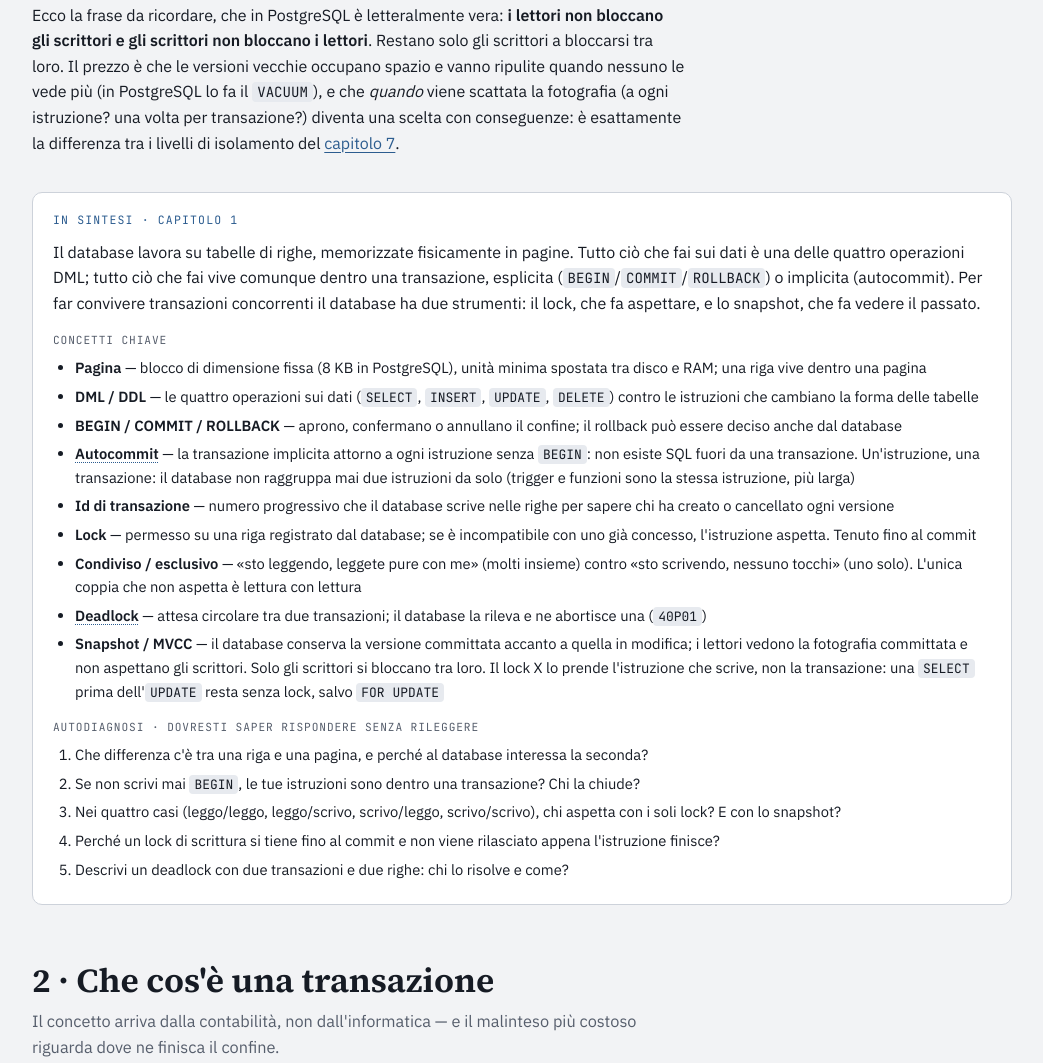
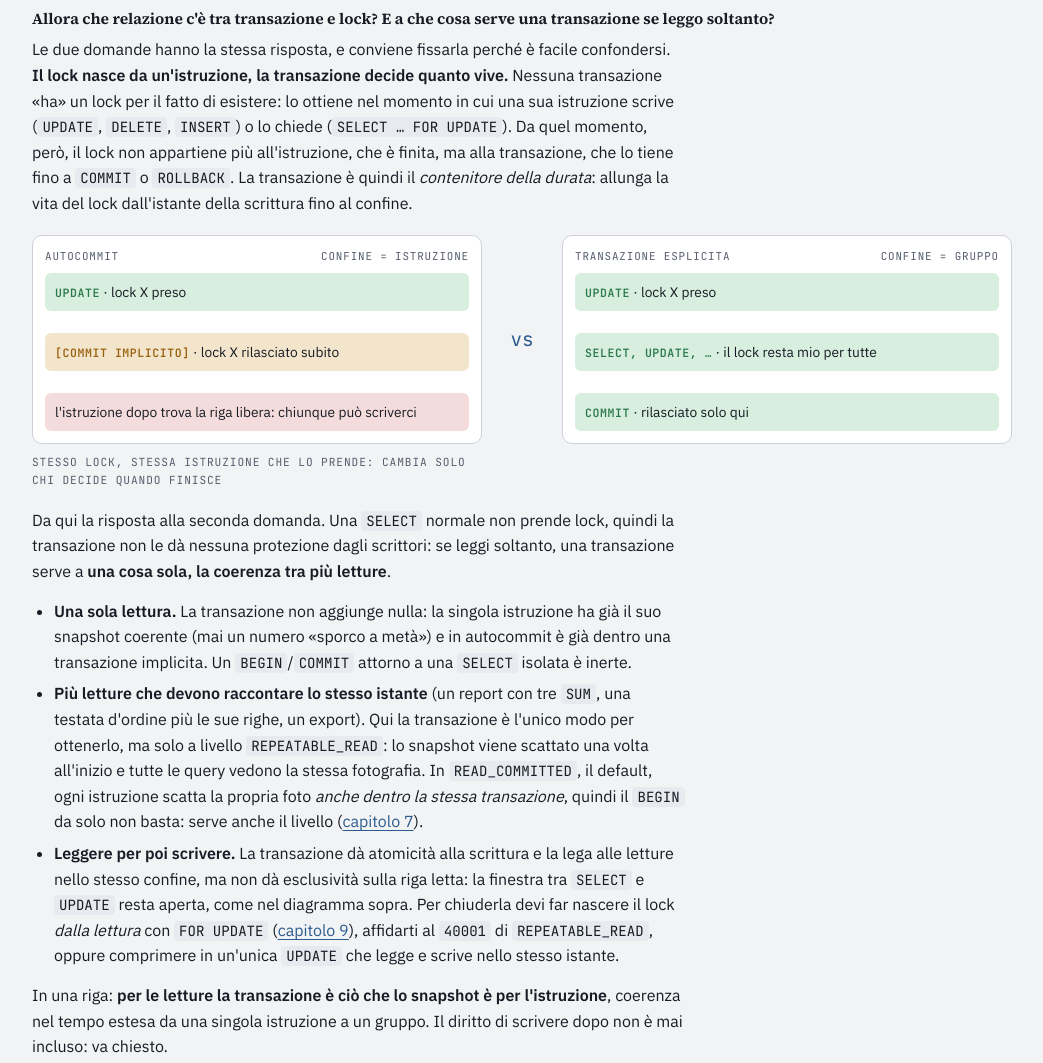
Before and after one commit to Pericle82/explorables, a website: page docs/transazioni.html in a window 1280 px wide. Shown: the part 10035-11098 px from the top of the page, without its empty margins (118-1161 px from the left). Drawn offline with Linux system fonts and the light colour scheme.

Commit message:
transazioni: v2.7 — Relazione tra transazione e lock (il lock nasce dall'istruzione, la transazione ne decide la durata) e a che cosa serve una transazione per le sole letture

```diff
--- a/docs/transazioni.html
+++ b/docs/transazioni.html
@@ -687,6 +687,19 @@ footer{margin-top:56px;padding-top:18px;border-top:1px solid var(--line);font-si
 
 <div class="vx"><div class="vx-pair"><div class="vx-box "><h5>SELECT poi UPDATE <span>stessa transazione</span></h5><div class="vx-out wait"><b>SELECT</b> · snapshot, nessun lock: la riga resta libera</div><div style="height:6px"></div><div class="vx-out go"><b>UPDATE</b> · lock X da qui al commit</div></div><div class="vx-arrow"><span>vs</span></div><div class="vx-box "><h5>SELECT … FOR UPDATE <span>stessa transazione</span></h5><div class="vx-out go"><b>SELECT FOR UPDATE</b> · lock X da qui al commit</div><div style="height:6px"></div><div class="vx-out go"><b>UPDATE</b> · il lock era già mio</div></div></div></div>
 
+  <h4 style="font-size:15.5px;margin:22px 0 6px">Allora che relazione c'è tra transazione e lock? E a che cosa serve una transazione se leggo soltanto?</h4>
+  <p>Le due domande hanno la stessa risposta, e conviene fissarla perché è facile confondersi. <strong>Il lock nasce da un'istruzione, la transazione decide quanto vive.</strong> Nessuna transazione «ha» un lock per il fatto di esistere: lo ottiene nel momento in cui una sua istruzione scrive (<code>UPDATE</code>, <code>DELETE</code>, <code>INSERT</code>) o lo chiede (<code>SELECT … FOR UPDATE</code>). Da quel momento, però, il lock non appartiene più all'istruzione, che è finita, ma alla transazione, che lo tiene fino a <code>COMMIT</code> o <code>ROLLBACK</code>. La transazione è quindi il <em>contenitore della durata</em>: allunga la vita del lock dall'istante della scrittura fino al confine.</p>
+
+<div class="vx"><div class="vx-pair"><div class="vx-box "><h5>autocommit <span>confine = istruzione</span></h5><div class="vx-out go"><b>UPDATE</b> · lock X preso</div><div style="height:6px"></div><div class="vx-out wait"><b>[COMMIT implicito]</b> · lock X rilasciato subito</div><div style="height:6px"></div><div class="vx-out bad">l'istruzione dopo trova la riga libera: chiunque può scriverci</div></div><div class="vx-arrow"><span>vs</span></div><div class="vx-box "><h5>transazione esplicita <span>confine = gruppo</span></h5><div class="vx-out go"><b>UPDATE</b> · lock X preso</div><div style="height:6px"></div><div class="vx-out go"><b>SELECT, UPDATE, …</b> · il lock resta mio per tutte</div><div style="height:6px"></div><div class="vx-out go"><b>COMMIT</b> · rilasciato solo qui</div></div></div><p class="vx-cap" style="margin-top:10px">stesso lock, stessa istruzione che lo prende: cambia solo chi decide quando finisce</p></div>
+
+  <p>Da qui la risposta alla seconda domanda. Una <code>SELECT</code> normale non prende lock, quindi la transazione non le dà nessuna protezione dagli scrittori: se leggi soltanto, una transazione serve a <strong>una cosa sola, la coerenza tra più letture</strong>.</p>
+  <ul>
+    <li><strong>Una sola lettura.</strong> La transazione non aggiunge nulla: la singola istruzione ha già il suo snapshot coerente (mai un numero «sporco a metà») e in autocommit è già dentro una transazione implicita. Un <code>BEGIN</code>/<code>COMMIT</code> attorno a una <code>SELECT</code> isolata è inerte.</li>
+    <li><strong>Più letture che devono raccontare lo stesso istante</strong> (un report con tre <code>SUM</code>, una testata d'ordine più le sue righe, un export). Qui la transazione è l'unico modo per ottenerlo, ma solo a livello <code>REPEATABLE_READ</code>: lo snapshot viene scattato una volta all'inizio e tutte le query vedono la stessa fotografia. In <code>READ_COMMITTED</code>, il default, ogni istruzione scatta la propria foto <em>anche dentro la stessa transazione</em>, quindi il <code>BEGIN</code> da solo non basta: serve anche il livello (capitolo 7).</li>
+    <li><strong>Leggere per poi scrivere.</strong> La transazione dà atomicità alla scrittura e la lega alle letture nello stesso confine, ma non dà esclusività sulla riga letta: la finestra tra <code>SELECT</code> e <code>UPDATE</code> resta aperta, come nel diagramma sopra. Per chiuderla devi far nascere il lock <em>dalla lettura</em> con <code>FOR UPDATE</code> (capitolo 9), affidarti al <code>40001</code> di <code>REPEATABLE_READ</code>, oppure comprimere in un'unica <code>UPDATE</code> che legge e scrive nello stesso istante.</li>
+  </ul>
+  <p>In una riga: <strong>per le letture la transazione è ciò che lo snapshot è per l'istruzione</strong>, coerenza nel tempo estesa da una singola istruzione a un gruppo. Il diritto di scrivere dopo non è mai incluso: va chiesto.</p>
+
   <p>Ecco la frase da ricordare, che in PostgreSQL è letteralmente vera: <strong>i lettori non bloccano gli scrittori e gli scrittori non bloccano i lettori</strong>. Restano solo gli scrittori a bloccarsi tra loro. Il prezzo è che le versioni vecchie occupano spazio e vanno ripulite quando nessuno le vede più (in PostgreSQL lo fa il <code>VACUUM</code>), e che <em>quando</em> viene scattata la fotografia (a ogni istruzione? una volta per transazione?) diventa una scelta con conseguenze: è esattamente la differenza tra i livelli di isolamento del capitolo 7.</p>
 
   <div class="recap">
@@ -703,6 +716,7 @@ footer{margin-top:56px;padding-top:18px;border-top:1px solid var(--line);font-si
     <li><strong>Condiviso / esclusivo</strong> — «sto leggendo, leggete pure con me» (molti insieme) contro «sto scrivendo, nessuno tocchi» (uno solo). L'unica coppia che non aspetta è lettura con lettura</li>
     <li><strong>Deadlock</strong> — attesa circolare tra due transazioni; il database la rileva e ne abortisce una (<code>40P01</code>)</li>
     <li><strong>Snapshot / MVCC</strong> — il database conserva la versione committata accanto a quella in modifica; i lettori vedono la fotografia committata e non aspettano gli scrittori. Solo gli scrittori si bloccano tra loro. Il lock X lo prende l'istruzione che scrive, non la transazione: una <code>SELECT</code> prima dell'<code>UPDATE</code> resta senza lock, salvo <code>FOR UPDATE</code></li>
+    <li><strong>Transazione e lock</strong> — il lock nasce dall'istruzione che scrive, la transazione ne decide la durata (fino al commit). Per chi legge soltanto, la transazione serve solo alla coerenza tra più letture, e solo in <code>REPEATABLE_READ</code></li>
     </ul>
     <p class="recap-sub">Autodiagnosi · dovresti saper rispondere senza rileggere</p>
     <ol>
```
Also changed, not shown: docs.json (+6 -1 lines), CHANGELOG.md.
